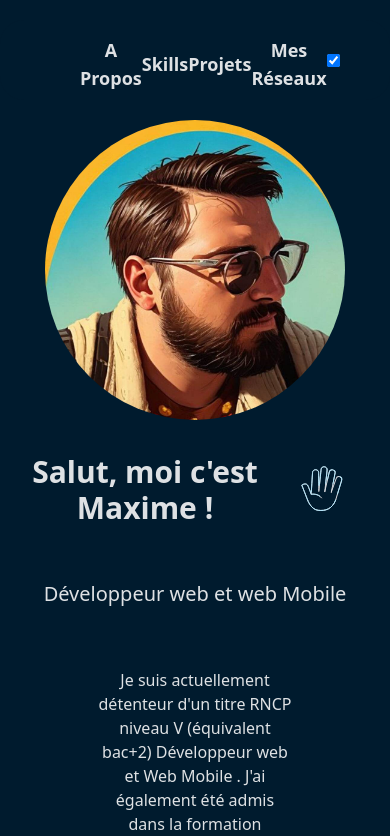
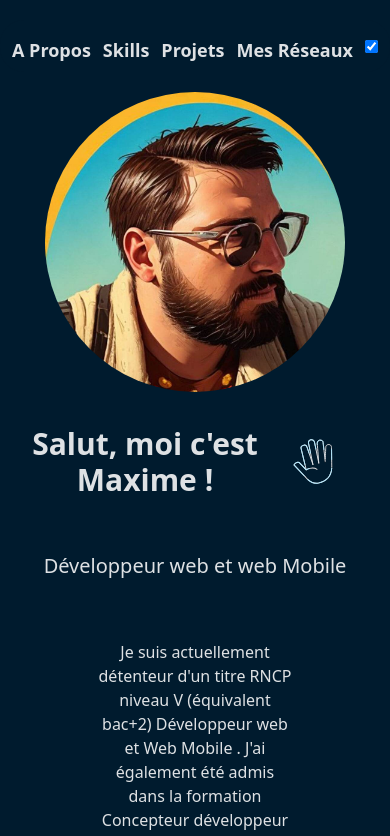
Before and after one commit to XamTV/Solorush2, a React (Vite) app: page / in a window 390 px wide. Shown: the top 836 px of the page. Built offline with nearby package versions, Linux system fonts and the light colour scheme.

Commit message:
Fixed media queries on navbar

```diff
--- a/src/components/Nav.jsx
+++ b/src/components/Nav.jsx
@@ -3,7 +3,7 @@ import PropTypes from "prop-types";
 function Nav({ isDarkTheme, setIsDarkTheme }) {
   return (
     <nav
-      className={` bg-[#001b2e] scroll-smooth sticky top-0 z-10 flex justify-between mx-[25%] my-5 px-20 py-2 rounded-3xl text-lg font-bold
+      className={` bg-[#001b2e] scroll-smooth sticky top-0 z-10 flex justify-between mx-[25%] my-5  py-2 rounded-3xl text-lg font-bold
     ${
       isDarkTheme ? "bg-[#001b2e]" : "border-black bg-[#adb6c4] text-black"
     } max-[920px]:mx-0 flex items-center px-0 justify-evenly`}
```
